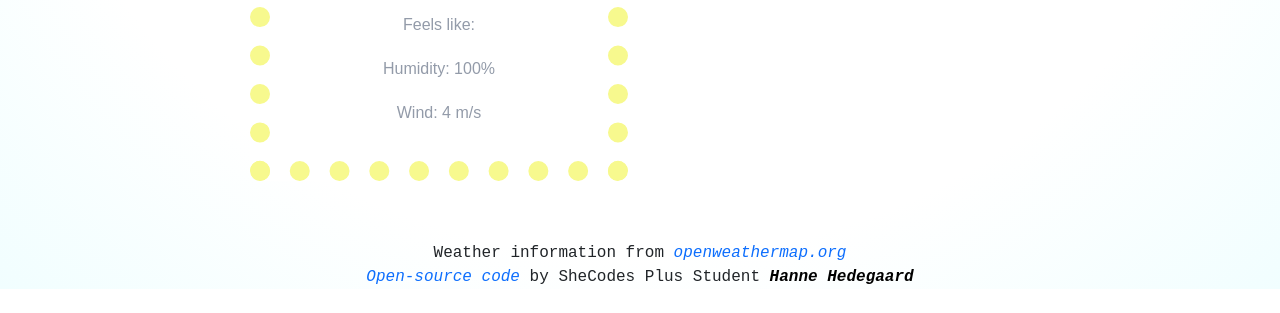
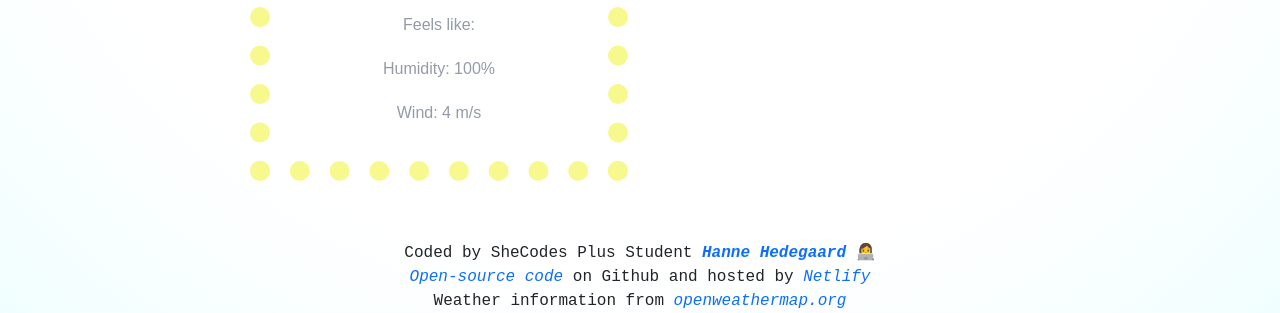
Before and after one commit to hhede/weather-app, a plain HTML site: page index.html in a window 1280 px wide. Shown: the part 846-1159 px from the top of the page. Before the commit the page ends 1135 px from the top, so only its background shows below. Drawn offline with nearby package versions, Linux system fonts and the light colour scheme; no server answers.

Commit message:
added netlify link

```diff
--- a/index.html
+++ b/index.html
@@ -128,9 +128,13 @@ Feels like:
     </div>
     </div>
     <footer>
-        Weather information from <a href="https://openweathermap.org/" target="_blank" class="link" >openweathermap.org</a>
+
+        Coded by SheCodes Plus Student <a href="https://www.shecodes.io/students/286-hanne-hedegaard" target="_blank"
+            class="link-self">Hanne Hedegaard</a> 👩‍💻
+            <br />
+        <a href="https://github.com/hhede/weather-app" target="_blank" class="link">Open-source code</a> on Github and hosted by <a href="https://www.netlify.com/" target="_blank" class="link">Netlify</a>
         <br />
-        <a href="https://github.com/hhede/weather-app" target="_blank" class="link">Open-source code</a> by SheCodes Plus Student <a href="https://www.shecodes.io/students/286-hanne-hedegaard" target="_blank" class="link-self">Hanne Hedegaard</a>
+        Weather information from <a href="https://openweathermap.org/" target="_blank" class="link">openweathermap.org</a>
 
     </footer>
     <script src="src/script.js"></script>
--- a/src/styles.css
+++ b/src/styles.css
@@ -116,7 +116,6 @@ footer {
 }
 .link-self {
   text-decoration: none;
-  color: #000;
   font-weight: 600;
   font-style: italic;
 }
```
